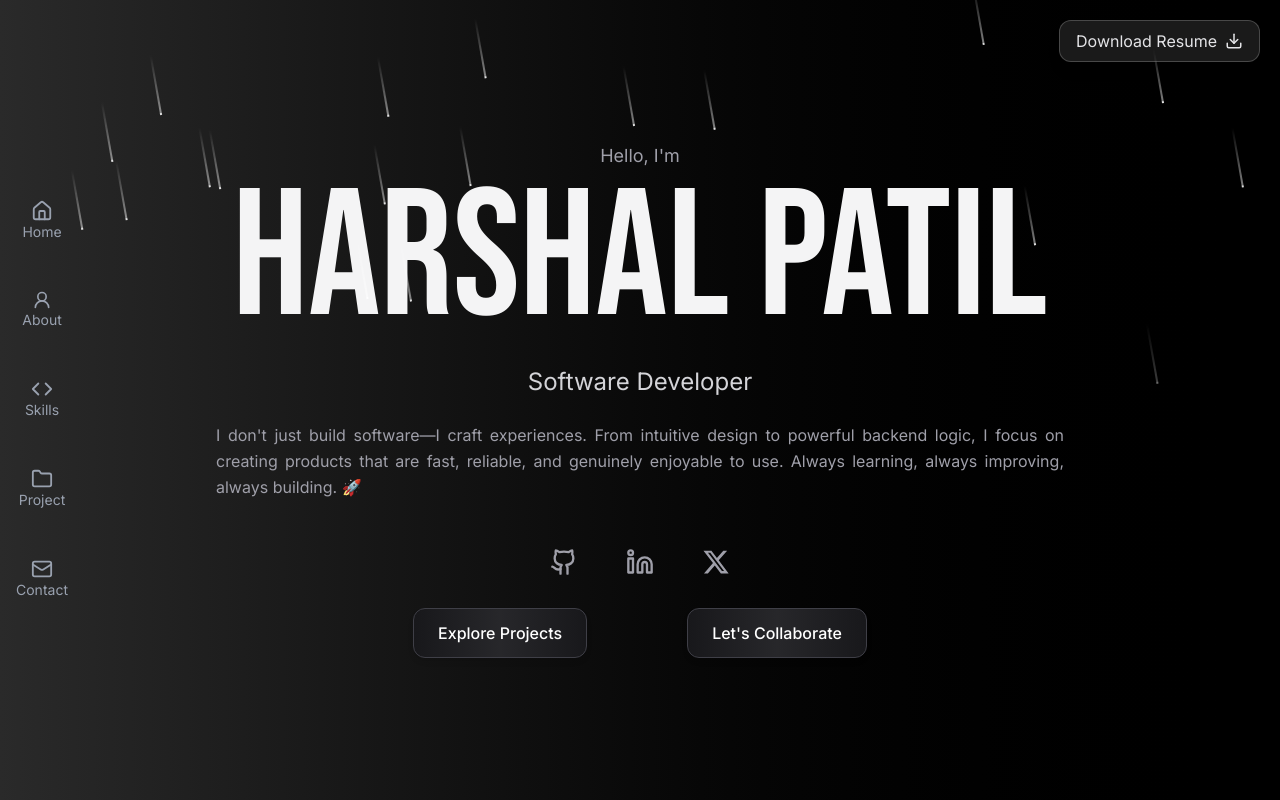
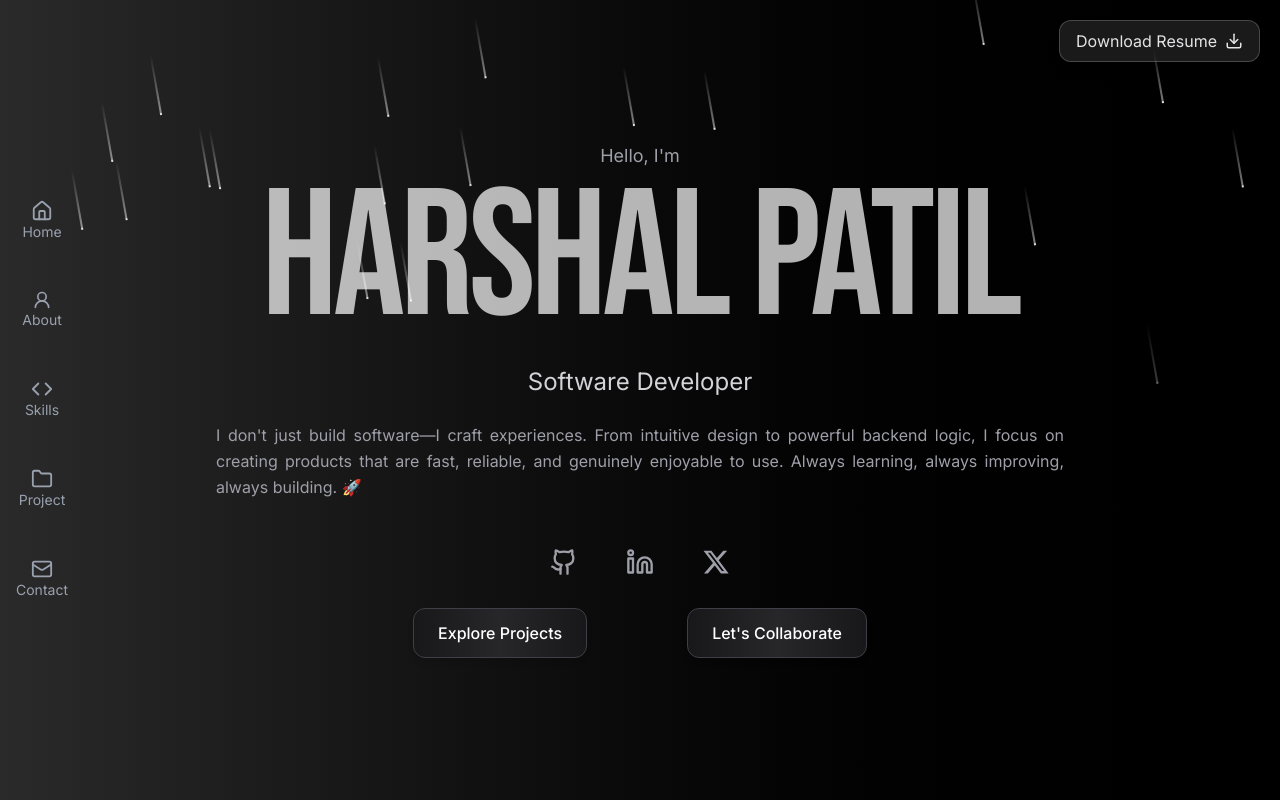
Before and after one commit to harshalpatil2809/New-Portfolio, a Next.js app: page / in a window 1280 px wide. Shown: the top 800 px of the page. Built offline with nearby package versions, Linux system fonts and the light colour scheme.

Commit message:
text smooth

```diff
--- a/src/app/pages/home/page.tsx
+++ b/src/app/pages/home/page.tsx
@@ -61,7 +61,8 @@ const Home = () => {
         <motion.h1
           variants={item}
           whileHover={{ scale: 1.05 }}
-          className={`lg:text-[180px] md:text-8xl text-8xl text-center font-black leading-none mb-4 cursor-default ${bebas.className}`}
+          transition={{ type: "spring", stiffness: 200, damping: 15 }}
+          className={`lg:text-[180px] md:text-8xl text-7xl text-center font-black mb-4 cursor-default subpixel-antialiased leading-none tracking-tight text-white/70 ${bebas.className}`}
         >
           Harshal Patil
         </motion.h1>
```
